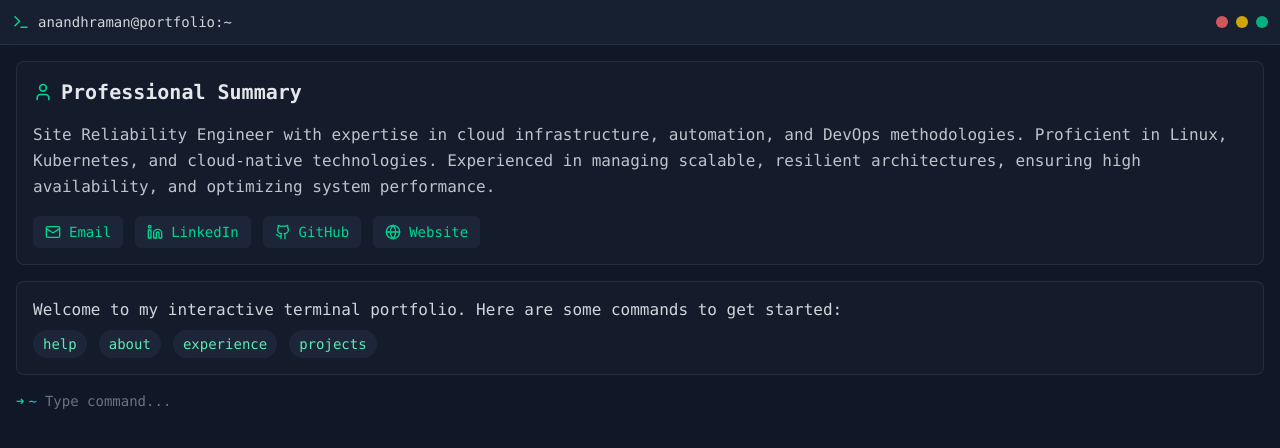
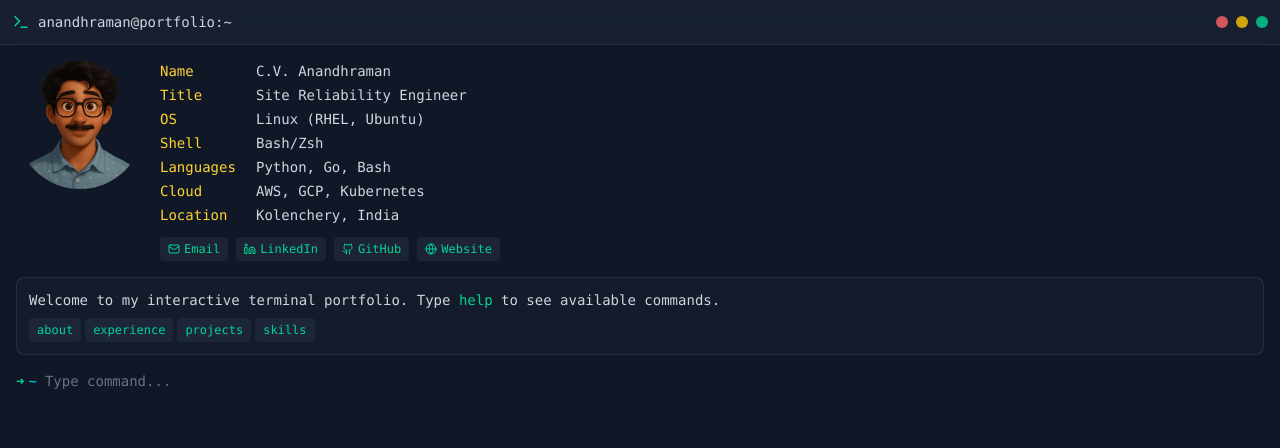
Before and after one commit to Toymakerftw/resume-terminal, a React (Vite) app: page / in a window 1280 px wide. Shown: the top 448 px of the page. Built offline with nearby package versions, Linux system fonts and the light colour scheme.

Commit message:
Add Profile picture

```diff
--- a/src/App.jsx
+++ b/src/App.jsx
@@ -2,8 +2,9 @@ import React, { useState, useEffect, useRef } from 'react';
 import {
   Terminal, User, Server, Database, GitBranch, Award, BookOpen, Code,
   Monitor, Activity, Package, Clock, Briefcase, Mail, Phone, Linkedin,
-  Github, Globe, ChevronRight
+  Github, Globe, ChevronRight, Cpu, MemoryStick, HardDrive
 } from 'lucide-react';
+import profileImage from './assets/profile.png';
 
 const socialLinks = [
   { name: 'email', url: 'mailto:mail.anandhraman@gmail.com', icon: Mail, label: 'Email' },
@@ -35,6 +36,38 @@ const experiences = [
       'Integrated PostgreSQL, MySQL, and Redis for optimized database management',
       'Automated deployment processes using Docker and Kubernetes',
       'Streamlined internal workflows by automating data processing tasks'
+    ]
+  }
+];
+
+const projects = [
+  {
+    name: 'Recycler',
+    url: 'https://github.com/Toymakerftw/Recycler',
+    description: 'A centralized recycle bin for cloud and on-premise Linux servers, preventing accidental file deletion',
+    points: [
+      'Implements a master-agent architecture for distributed file recovery',
+      'Deleted files are moved to an NFS-attached storage with version control',
+      'Supports multi-node deployment for large-scale infrastructure'
+    ]
+  },
+  {
+    name: 'Triage - Intrusion Detection System',
+    url: 'https://github.com/Toymakerftw/Triage-IDS',
+    description: 'An AI-powered IDS that detects anomalies in network traffic',
+    points: [
+      'Uses an XGBoost model trained on cybersecurity datasets for anomaly detection',
+      'Designed for real-time threat monitoring and alerting',
+      'Developed in Python with a cloud-native architecture'
+    ]
+  },
+  {
+    name: 'Serversage',
+    url: 'https://github.com/Toymakerftw/Serversage',
+    description: 'A cloud-based monitoring system providing real-time insights into system health',
+    points: [
+      'Collects system metrics (CPU, memory, disk usage) from cloud and on-prem servers',
+      'Supports integration with Prometheus and Grafana for visualization'
     ]
   }
 ];
@@ -79,38 +112,6 @@ const skillCategories = [
     title: 'Operating Systems',
     icon: Terminal,
     skills: ['Linux (RHEL, Ubuntu, Debian)', 'Windows Server']
-  }
-];
-
-const projects = [
-  {
-    name: 'Recycler',
-    url: 'https://github.com/Toymakerftw/Recycler',
-    description: 'A centralized recycle bin for cloud and on-premise Linux servers, preventing accidental file deletion',
-    points: [
-      'Implements a master-agent architecture for distributed file recovery',
-      'Deleted files are moved to an NFS-attached storage with version control',
-      'Supports multi-node deployment for large-scale infrastructure'
-    ]
-  },
-  {
-    name: 'Triage - Intrusion Detection System',
-    url: 'https://github.com/Toymakerftw/Triage-IDS',
-    description: 'An AI-powered IDS that detects anomalies in network traffic',
-    points: [
-      'Uses an XGBoost model trained on cybersecurity datasets for anomaly detection',
-      'Designed for real-time threat monitoring and alerting',
-      'Developed in Python with a cloud-native architecture'
-    ]
-  },
-  {
-    name: 'Serversage',
-    url: 'https://github.com/Toymakerftw/Serversage',
-    description: 'A cloud-based monitoring system providing real-time insights into system health',
-    points: [
-      'Collects system metrics (CPU, memory, disk usage) from cloud and on-prem servers',
-      'Supports integration with Prometheus and Grafana for visualization'
-    ]
   }
 ];
 
@@ -454,32 +455,63 @@ const TerminalPortfolio = () => {
       )
     },
     summary: {
-      description: 'Display a summary of information',
+      description: 'Display system information in neofetch style',
       execute: () => {
         return (
-          <div className="p-4 bg-gray-800/30 rounded-lg border border-gray-700/50 backdrop-blur-sm">
-            <div className="flex items-center mb-4">
-              <User className="w-5 h-5 text-emerald-400 mr-2" />
-              <h2 className="text-xl font-bold text-gray-200">Professional Summary</h2>
+          <div className="grid grid-cols-1 md:grid-cols-[auto_1fr] gap-4 items-start">
+            {/* Profile Image */}
+            <img
+              src={profileImage}
+              alt="Profile"
+              className="w-24 h-24 md:w-32 md:h-32 rounded-full"
+            />
+
+            {/* Info Section */}
+            <div className="space-y-1 text-sm">
+              <div className="flex items-center">
+                <span className="text-amber-300 w-24">Name</span>
+                <span className="text-gray-300">C.V. Anandhraman</span>
               </div>
-            <p className="text-gray-300/90 leading-relaxed mb-4">
-              Site Reliability Engineer with expertise in cloud infrastructure, automation, and DevOps methodologies.
-              Proficient in Linux, Kubernetes, and cloud-native technologies. Experienced in managing scalable,
-              resilient architectures, ensuring high availability, and optimizing system performance.
-            </p>
-            <div className="flex flex-wrap gap-3 mt-4">
+              <div className="flex items-center">
+                <span className="text-amber-300 w-24">Title</span>
+                <span className="text-gray-300">Site Reliability Engineer</span>
+              </div>
+              <div className="flex items-center">
+                <span className="text-amber-300 w-24">OS</span>
+                <span className="text-gray-300">Linux (RHEL, Ubuntu)</span>
+              </div>
+              <div className="flex items-center">
+                <span className="text-amber-300 w-24">Shell</span>
+                <span className="text-gray-300">Bash/Zsh</span>
+              </div>
+              <div className="flex items-center">
+                <span className="text-amber-300 w-24">Languages</span>
+                <span className="text-gray-300">Python, Go, Bash</span>
+              </div>
+              <div className="flex items-center">
+                <span className="text-amber-300 w-24">Cloud</span>
+                <span className="text-gray-300">AWS, GCP, Kubernetes</span>
+              </div>
+              <div className="flex items-center">
+                <span className="text-amber-300 w-24">Location</span>
+                <span className="text-gray-300">Kolenchery, India</span>
+              </div>
+
+              {/* Social Links */}
+              <div className="pt-2 flex flex-wrap gap-2">
                 {socialLinks.map(link => (
                   <a
                     key={link.name}
                     href={link.url}
                     target="_blank"
                     rel="noopener noreferrer"
-                  className="flex items-center px-3 py-1.5 rounded-md bg-gray-700/30 hover:bg-gray-700/50 transition-colors text-emerald-400 hover:text-emerald-300"
+                    className="flex items-center px-2 py-1 rounded bg-gray-700/30 hover:bg-gray-700/50 text-emerald-400 hover:text-emerald-300 text-xs"
                   >
-                  <link.icon className="w-4 h-4 mr-2" />
-                  <span className="text-sm">{link.label}</span>
+                    <link.icon className="w-3 h-3 mr-1" />
+                    {link.label}
                   </a>
                 ))}
+              </div>
             </div>
           </div>
         );
@@ -487,7 +519,7 @@ const TerminalPortfolio = () => {
     }
   };
 
-  // Initial welcome message
+  // Initial welcome message to show neofetch
   useEffect(() => {
     setHistory([
       {
@@ -495,15 +527,25 @@ const TerminalPortfolio = () => {
         content: (
           <div className="animate-fadeIn">
             {commands.summary.execute()}
-            <div className="mt-4 p-4 bg-gray-800/30 rounded-lg border border-gray-700/50 backdrop-blur-sm">
-              <p className="text-gray-300 mb-2">
-                Welcome to my interactive terminal portfolio. Here are some commands to get started:
+            <div className="mt-4 p-3 bg-gray-800/30 rounded-lg border border-gray-700/50">
+              <p className="text-gray-300 mb-2 text-sm">
+                Welcome to my interactive terminal portfolio. Type <span className="text-emerald-400">help</span> to see available commands.
               </p>
-              <div className="flex flex-wrap gap-3">
-                <span className="px-2.5 py-1 text-sm rounded-full bg-gray-700/30 text-emerald-300">help</span>
-                <span className="px-2.5 py-1 text-sm rounded-full bg-gray-700/30 text-emerald-300">about</span>
-                <span className="px-2.5 py-1 text-sm rounded-full bg-gray-700/30 text-emerald-300">experience</span>
-                <span className="px-2.5 py-1 text-sm rounded-full bg-gray-700/30 text-emerald-300">projects</span>
+              <div className="flex flex-wrap gap-1">
+                {['about', 'experience', 'projects', 'skills'].map(cmd => (
+                  <button
+                    key={cmd}
+                    onClick={() => {
+                      setInput(cmd);
+                      setTimeout(() => {
+                        if (inputRef.current) inputRef.current.focus();
+                      }, 0);
+                    }}
+                    className="px-2 py-1 text-xs rounded bg-gray-700/30 hover:bg-gray-700/50 text-emerald-400 hover:text-emerald-300"
+                  >
+                    {cmd}
+                  </button>
+                ))}
               </div>
             </div>
           </div>
--- a/src/index.css
+++ b/src/index.css
@@ -26,3 +26,9 @@
 .scrollbar-thin::-webkit-scrollbar-thumb:hover {
   background: rgba(75, 85, 99, 0.8);
 }
+
+/* For Firefox */
+.scrollbar-thin {
+  scrollbar-width: thin;
+  scrollbar-color: rgba(55, 65, 81, 0.7) rgba(17, 24, 39, 0.3);
+}
```
Also changed, not shown: src/assets/profile.png (added). Lines whose indentation alone changed are shown as unchanged.
